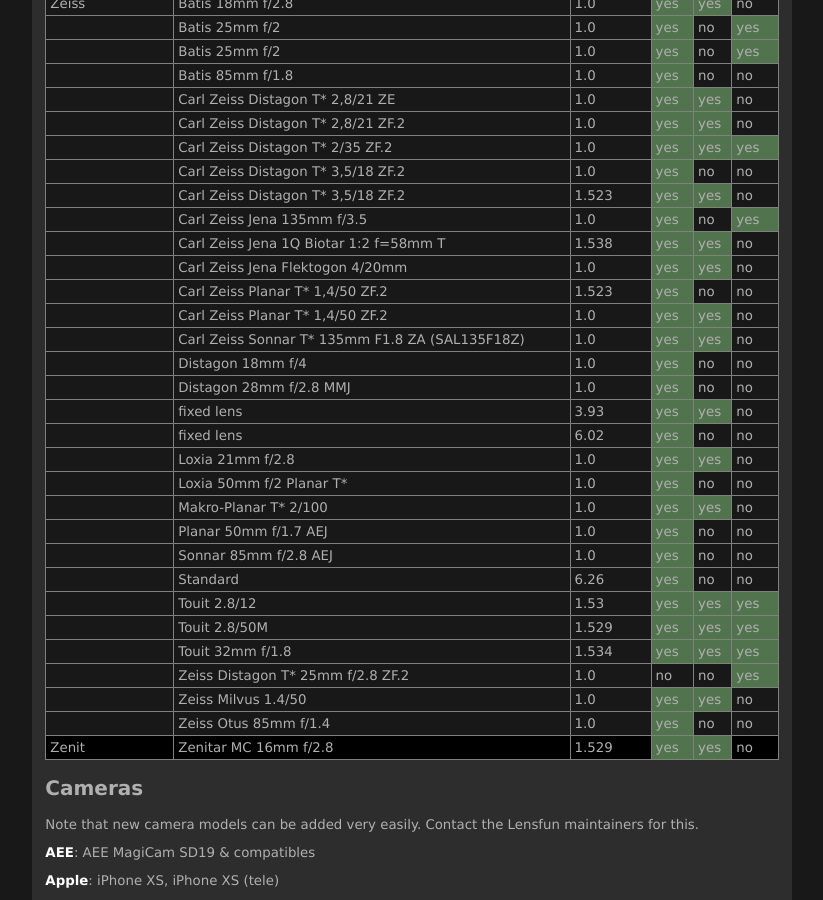
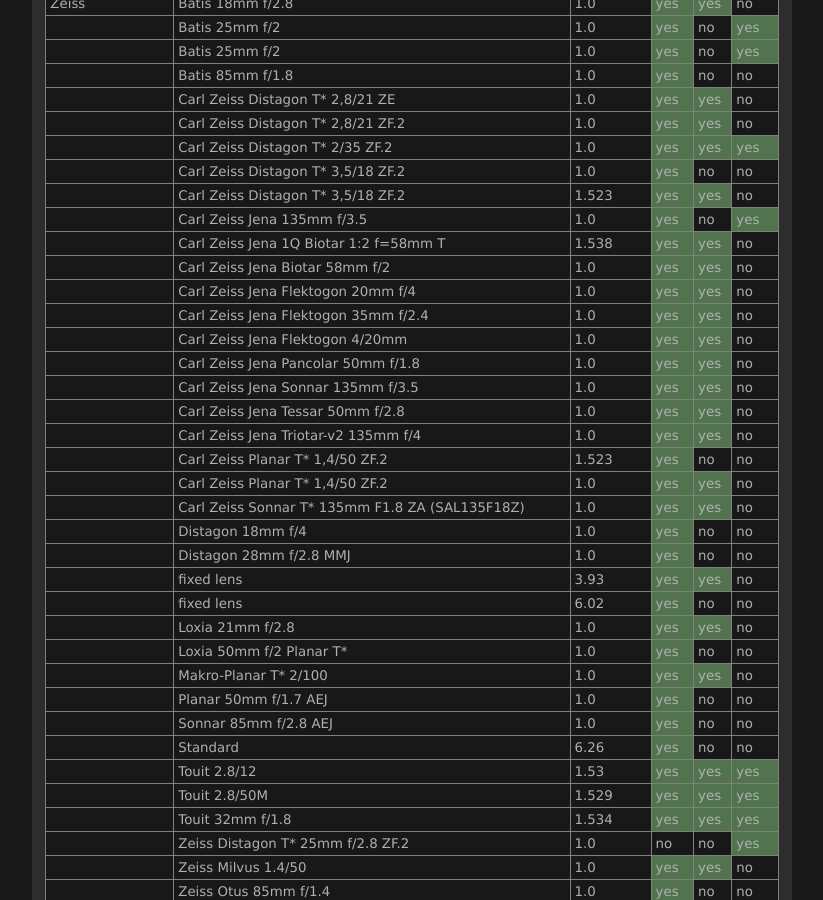
Before and after one commit to lensfun/lensfun.github.io, a Jekyll site: the page built from _posts/lenslist/2999-12-31-Lenslist-master.md, in a window 1280 px wide and 900 px high, scrolled down 33369 px. Shown: the whole window, without its empty margins (284-1107 px from the left). Built offline with Jekyll 4.4.1, drawn with Linux system fonts in a browser that asks for light colours; some of the changed text lies outside the part shown.

Commit message:
Update master lens list from GitHub Actions

```diff
--- a/_posts/lenslist/2999-12-31-Lenslist-master.md
+++ b/_posts/lenslist/2999-12-31-Lenslist-master.md
@@ -1378,7 +1378,14 @@ This list was generated on 2024-11-20 from current Lensfun sources. Your Lensfun
 <tr class="lenslist-bg2"><td></td><td>Carl Zeiss Distagon T* 3,5/18 ZF.2</td><td>1.523</td><td class="lenslist-highlight lenslist-check">yes</td><td class="lenslist-highlight lenslist-check">yes</td><td class="lenslist-check">no</td></tr>
 <tr class="lenslist-bg2"><td></td><td>Carl Zeiss Jena 135mm f/3.5</td><td>1.0</td><td class="lenslist-highlight lenslist-check">yes</td><td class="lenslist-check">no</td><td class="lenslist-highlight lenslist-check">yes</td></tr>
 <tr class="lenslist-bg2"><td></td><td>Carl Zeiss Jena 1Q Biotar 1:2 f=58mm T</td><td>1.538</td><td class="lenslist-highlight lenslist-check">yes</td><td class="lenslist-highlight lenslist-check">yes</td><td class="lenslist-check">no</td></tr>
+<tr class="lenslist-bg2"><td></td><td>Carl Zeiss Jena Biotar 58mm f/2</td><td>1.0</td><td class="lenslist-highlight lenslist-check">yes</td><td class="lenslist-highlight lenslist-check">yes</td><td class="lenslist-check">no</td></tr>
+<tr class="lenslist-bg2"><td></td><td>Carl Zeiss Jena Flektogon 20mm f/4</td><td>1.0</td><td class="lenslist-highlight lenslist-check">yes</td><td class="lenslist-highlight lenslist-check">yes</td><td class="lenslist-check">no</td></tr>
+<tr class="lenslist-bg2"><td></td><td>Carl Zeiss Jena Flektogon 35mm f/2.4</td><td>1.0</td><td class="lenslist-highlight lenslist-check">yes</td><td class="lenslist-highlight lenslist-check">yes</td><td class="lenslist-check">no</td></tr>
 <tr class="lenslist-bg2"><td></td><td>Carl Zeiss Jena Flektogon 4/20mm</td><td>1.0</td><td class="lenslist-highlight lenslist-check">yes</td><td class="lenslist-highlight lenslist-check">yes</td><td class="lenslist-check">no</td></tr>
+<tr class="lenslist-bg2"><td></td><td>Carl Zeiss Jena Pancolar 50mm f/1.8</td><td>1.0</td><td class="lenslist-highlight lenslist-check">yes</td><td class="lenslist-highlight lenslist-check">yes</td><td class="lenslist-check">no</td></tr>
+<tr class="lenslist-bg2"><td></td><td>Carl Zeiss Jena Sonnar 135mm f/3.5</td><td>1.0</td><td class="lenslist-highlight lenslist-check">yes</td><td class="lenslist-highlight lenslist-check">yes</td><td class="lenslist-check">no</td></tr>
+<tr class="lenslist-bg2"><td></td><td>Carl Zeiss Jena Tessar 50mm f/2.8</td><td>1.0</td><td class="lenslist-highlight lenslist-check">yes</td><td class="lenslist-highlight lenslist-check">yes</td><td class="lenslist-check">no</td></tr>
+<tr class="lenslist-bg2"><td></td><td>Carl Zeiss Jena Triotar-v2 135mm f/4</td><td>1.0</td><td class="lenslist-highlight lenslist-check">yes</td><td class="lenslist-highlight lenslist-check">yes</td><td class="lenslist-check">no</td></tr>
 <tr class="lenslist-bg2"><td></td><td>Carl Zeiss Planar T* 1,4/50 ZF.2</td><td>1.523</td><td class="lenslist-highlight lenslist-check">yes</td><td class="lenslist-check">no</td><td class="lenslist-check">no</td></tr>
 <tr class="lenslist-bg2"><td></td><td>Carl Zeiss Planar T* 1,4/50 ZF.2</td><td>1.0</td><td class="lenslist-highlight lenslist-check">yes</td><td class="lenslist-highlight lenslist-check">yes</td><td class="lenslist-check">no</td></tr>
 <tr class="lenslist-bg2"><td></td><td>Carl Zeiss Sonnar T* 135mm F1.8 ZA (SAL135F18Z)</td><td>1.0</td><td class="lenslist-highlight lenslist-check">yes</td><td class="lenslist-highlight lenslist-check">yes</td><td class="lenslist-check">no</td></tr>
```
Also changed, not shown: other parts of _posts/lenslist/2999-12-31-Lenslist-master.md (+1 -1 lines).
